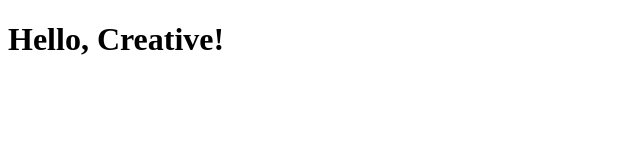
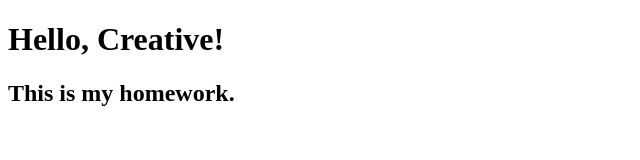
Before and after one commit to historymakerr/creativeCourse, a plain HTML site: page index.html in a window 1280 px wide. Shown: the whole page, without its empty margins (0-640 px from the left). Drawn offline with Linux system fonts and the light colour scheme.

Commit message:
Added h2

```diff
--- a/index.html
+++ b/index.html
@@ -10,5 +10,9 @@
    <h1 class="title">
       Hello, Creative!
    </h1>
+
+   <h2 class="subtitle">
+      This is  my homework.
+   </h2>
 </body>
 </html>
```
